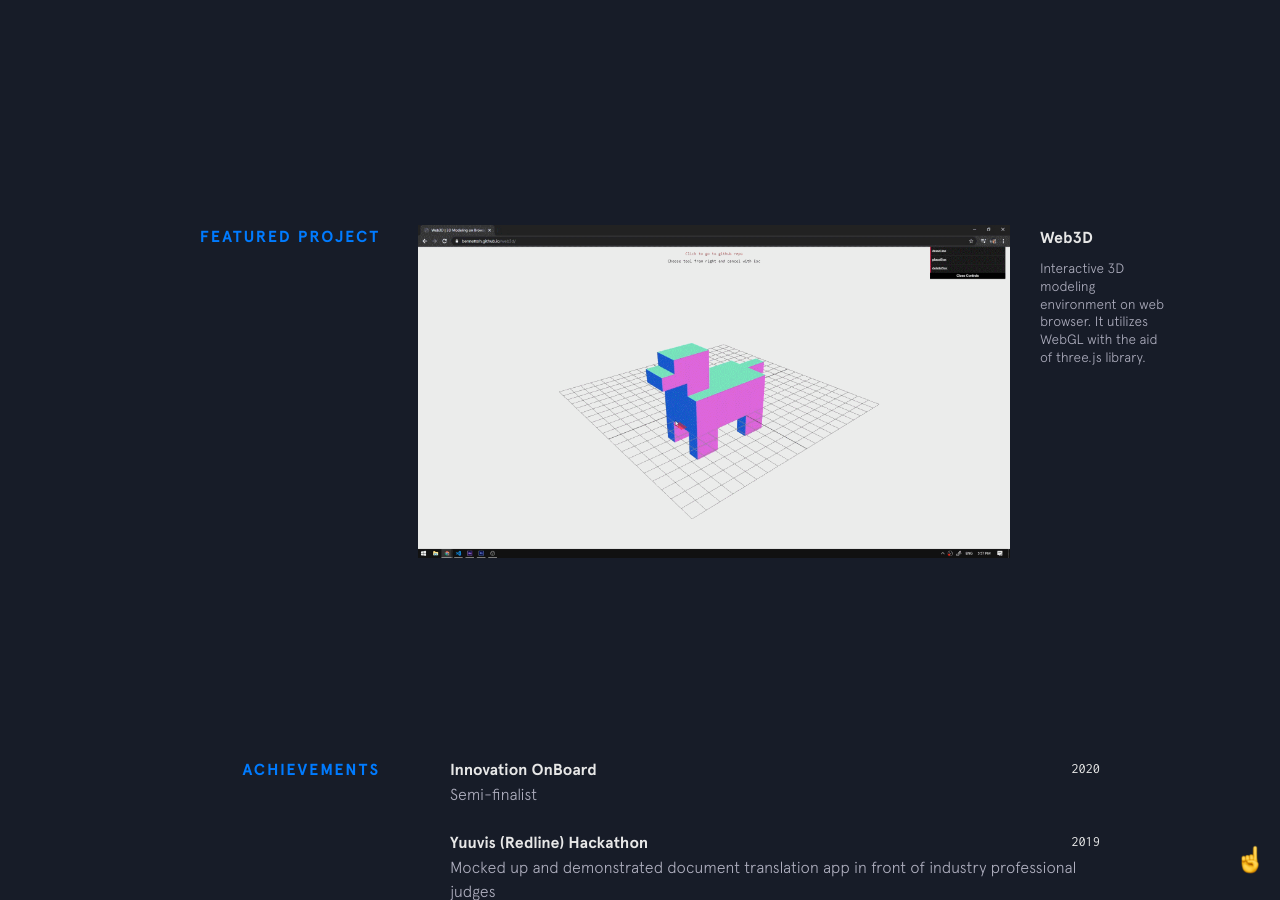
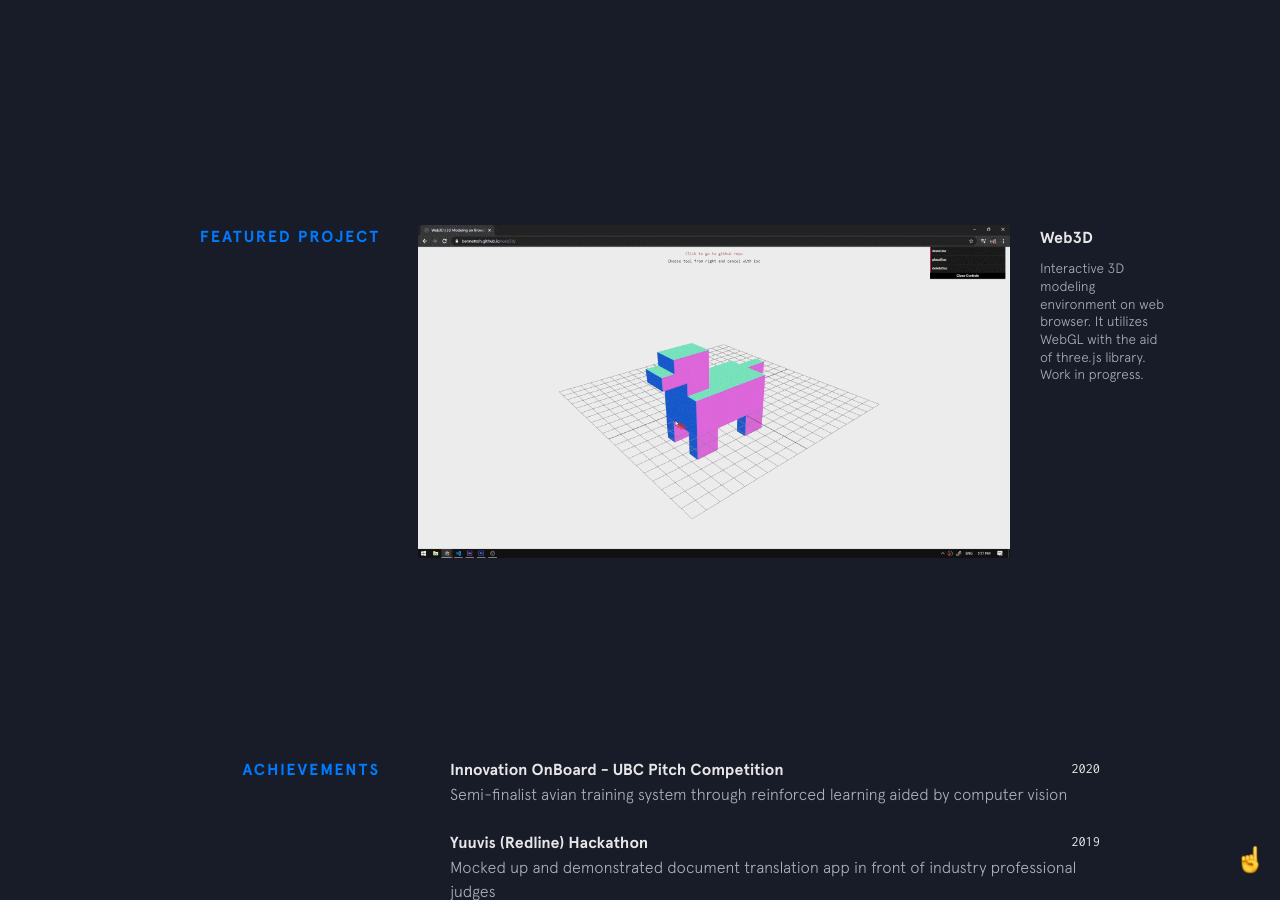
Before and after one commit to bennettoh/website-2020, a Jekyll site: the page built from index.html, in a window 1280 px wide and 900 px high, scrolled down 2987 px. Built offline with Jekyll 4.4.1, drawn with Linux system fonts in a browser that asks for light colours; nearby versions of some CDN libraries.

Commit message:
added more info

```diff
--- a/_data/experience.yml
+++ b/_data/experience.yml
@@ -1,7 +1,7 @@
-- company: Innovation OnBoard
+- company: Innovation OnBoard - UBC Pitch Competition
   url: https://www.innovationonboard.ca/
   time: 2020
-  position: Semi-finalist
+  position: Semi-finalist avian training system through reinforced learning aided by computer vision
 
 - company: Yuuvis (Redline) Hackathon
   url: https://yuuvis.com/events/
--- a/_includes/featured-projects.html
+++ b/_includes/featured-projects.html
@@ -13,7 +13,7 @@
           <a href="https://bennettoh.github.io/web3d/" target="_blank">Web3D</a>
         </div>
         <p>
-          Interactive 3D modeling environment on web browser. It utilizes WebGL with the aid of three.js library.
+          Interactive 3D modeling environment on web browser. It utilizes WebGL with the aid of three.js library. Work in progress.
         </p>
       </figcaption>
     </div>
```
